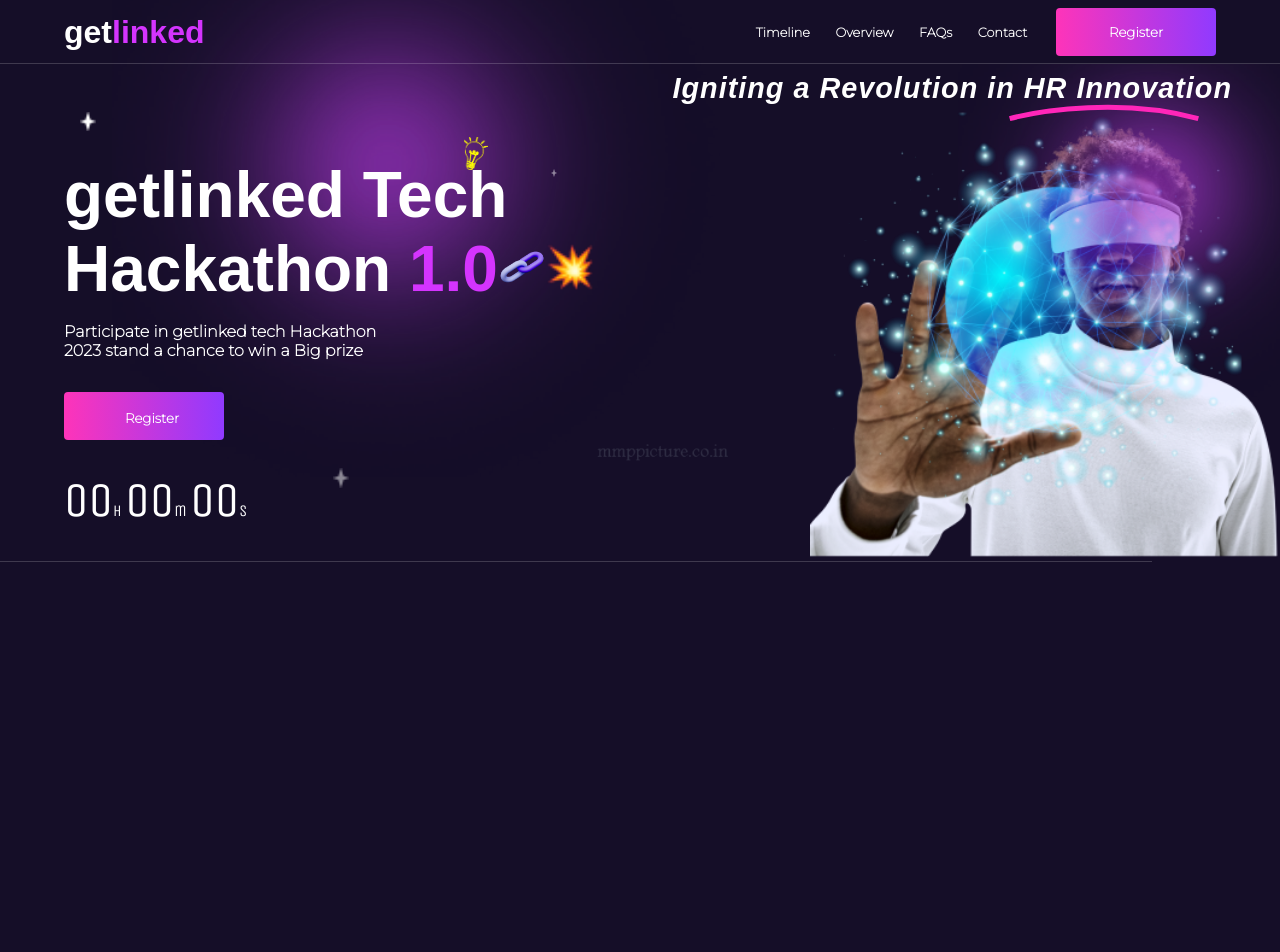
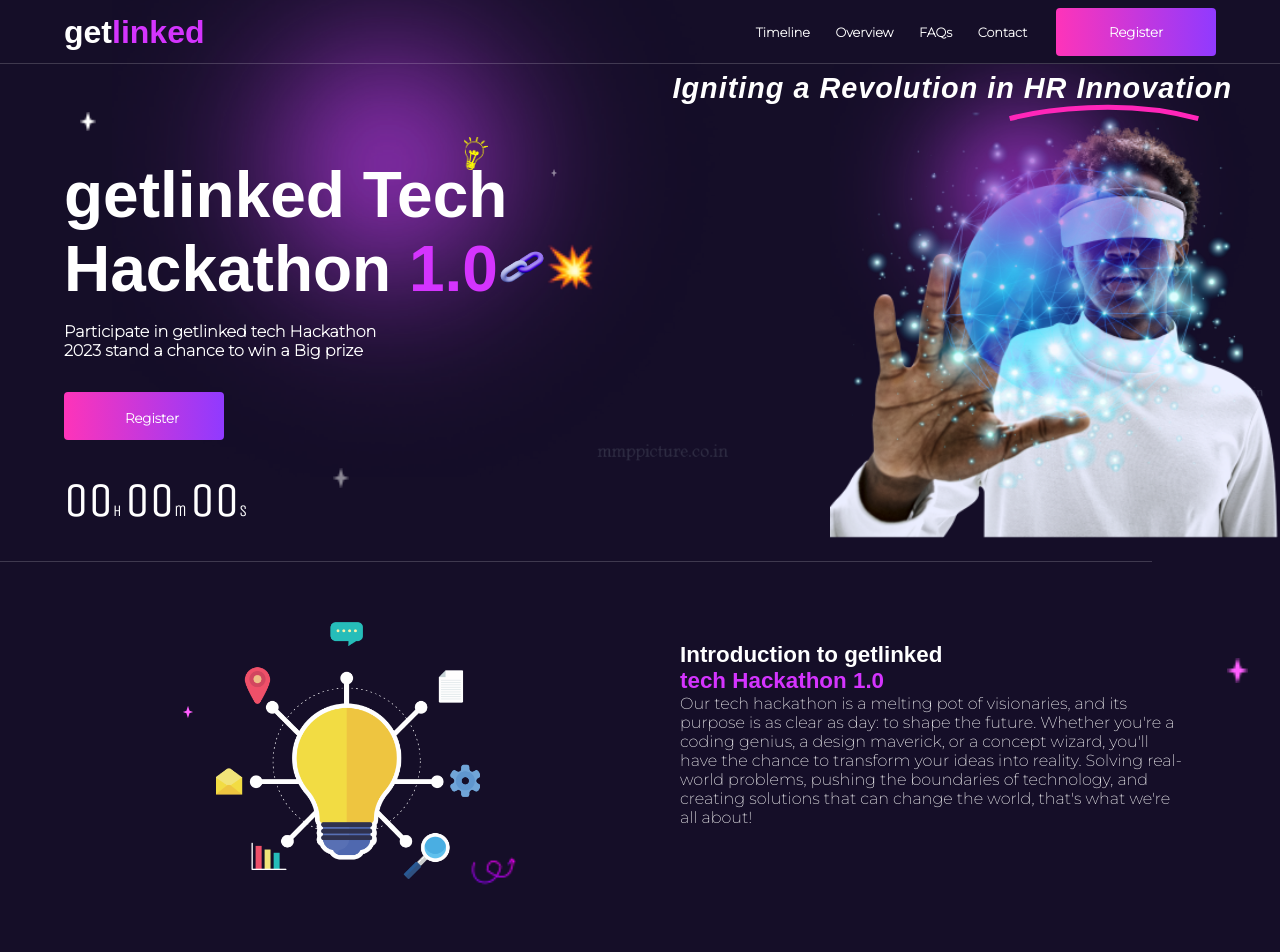
Before and after one commit to UsirusenIkon/Getlinked-Hackathon, a React (Vite) app: page / in a window 1280 px wide. Shown: the top 952 px of the page. Before the commit the page ends 800 px from the top, so only its background shows below. Built offline with nearby package versions, Linux system fonts and the light colour scheme; a web font is replaced by a local one.

Commit message:
Create overview

```diff
--- a/src/App.css
+++ b/src/App.css
@@ -4,7 +4,7 @@
 
 :root {
   --primary-color: linear-gradient(270deg, #903AFF 0%, #FE34B9 100%);
-  --secondary-color: #D434FE;; /* secondary-color */
+  --secondary-color: #D434FE; /* secondary-color */
   --accent-color: #903AFF; /* accent color */
   --tertiary-color: #150E28; /*background*/
   --text-color: #fff;
--- a/src/assets/index.jsx
+++ b/src/assets/index.jsx
@@ -21,3 +21,6 @@ export const bulbIcon = `${bulb}#img`;
 
 import idea from "./idea.png"
 export const ideaIcon = `${idea}#img`;
+
+import arrow from "./arrow.png"
+export const arrowIcon = `${arrow}#img`;
--- a/src/components/homePage/index.module.css
+++ b/src/components/homePage/index.module.css
@@ -31,8 +31,13 @@
 @media screen and (width < 768px) {
   .bulb {
     position: relative;
+    width: 18px;
     top: -21px;
     left: 13.3rem;
+  }
+
+  .h_icons {
+    width: 20px;
   }
 
   .img2 {
@@ -202,20 +207,14 @@
   .guy_bg {
     z-index: -2;
     top: 4rem;
-    right: -8rem;
+    right: 0rem;
     width: 100%;
     max-width: 450px;
-    position: fixed;
+    position: absolute;
+    /* display: none; */
   }
 
   .guy_wrap {
     overflow: hidden;
   }
 }
-
-@media screen and (width >= 1000px) {
-  .guy {
-    max-width: 470px;
-    position: absolute;
-  }
-}
--- /dev/null
+++ b/src/components/overview/index.jsx
@@ -0,0 +1,31 @@
+import { arrowIcon, ideaIcon, starIcon } from '../../assets';
+import Container from '../utility/Container';
+import styles from "./index.module.css"
+
+export default function Overview() {
+  return (
+    <section
+      className={`flex align-y align-x b-bottom ${styles.overview}`}
+    >
+      <Container element={'div'} className={`grid ${styles.wrap}`}>
+        <div className={'flex f-column align-y'}>
+          <img src={starIcon} className={styles.star_1} />
+          <img src={ideaIcon} className={`f-width ${styles.ideaImg}`} />
+          <img src={arrowIcon} className={styles.arrow} />
+        </div>
+        <div className={`f-width ${styles.txt}`}>
+          <img src={starIcon} className={styles.star_2} />
+          <h3 className={styles.header}>Introduction to getlinked <br /> <span className={styles.h_intro}>tech Hackathon 1.0</span></h3>
+          <p>
+            Our tech hackathon is a melting pot of visionaries, and its purpose
+            is as clear as day: to shape the future. Whether you're a coding
+            genius, a design maverick, or a concept wizard, you'll have the
+            chance to transform your ideas into reality. Solving real-world
+            problems, pushing the boundaries of technology, and creating
+            solutions that can change the world, that's what we're all about!
+          </p>
+        </div>
+      </Container>
+    </section>
+  );
+}
--- /dev/null
+++ b/src/components/overview/index.module.css
@@ -0,0 +1,78 @@
+.overview {
+  padding-block: 1rem;
+  position: relative;
+}
+
+.wrap {
+  gap: 1rem;
+}
+
+.ideaImg {
+  max-width: 264.004px;
+  /* height: 257px; */
+}
+
+.txt {
+  text-align: center;
+  padding: 2rem;
+}
+
+.star_1 {
+  position: relative;
+  right: 10rem;
+  top: 6rem;
+  filter: invert(33%) sepia(99%) saturate(3540%) hue-rotate(271deg) brightness(101%) contrast(105%);
+}
+
+@media screen and (width < 768px) {
+  .star_2 {
+    position: relative;
+    left: 10rem;
+    top: 2rem;
+    filter: invert(33%) sepia(99%) saturate(3540%) hue-rotate(271deg) brightness(101%) contrast(105%);
+  }
+}
+
+.h_intro {
+  font-family: inherit;
+  color: var(--secondary-color);
+}
+
+@media screen and (width >= 768px){
+  .wrap {
+    grid-template-columns: repeat(2, 1fr);
+    /* gap: 1rem; */
+  }
+
+  .txt {
+    text-align: unset;
+    /* text-align: center; */
+    padding: 2rem;
+  }
+
+  .star_1 {
+    position: relative;
+    right: 10rem;
+    top: 6rem;
+    filter: invert(33%) sepia(99%) saturate(3540%) hue-rotate(271deg) brightness(101%) contrast(105%);
+  }
+
+  .star_2 {
+    position: absolute;
+    right: 2rem;
+    top: 6rem;
+    filter: invert(33%) sepia(99%) saturate(3540%) hue-rotate(271deg) brightness(101%) contrast(105%);
+    width: 1.3rem;
+  }
+
+  .header {
+    font-size: 1.4rem;
+  }
+
+  .arrow {
+    width: 3rem;
+    position: relative;
+    top: -2rem;
+    left: 9rem;
+  }
+}
--- a/src/route/LandingPage.jsx
+++ b/src/route/LandingPage.jsx
@@ -1,10 +1,12 @@
 import HomePage from "../components/homePage";
 // import TimeLine from "../components/timeline";
+import Overview from "../components/overview";
 
 export default function LandingPage() {
   return (
     <>
       <HomePage />
+      <Overview />
       {/* <TimeLine /> */}
     </>
   )
```
Also changed, not shown: src/assets/arrow.png (added).
